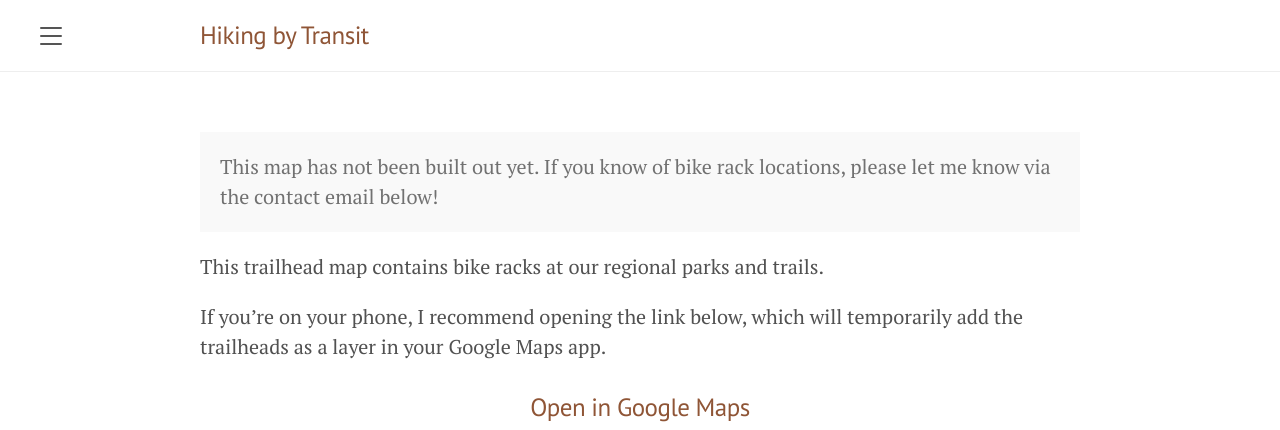
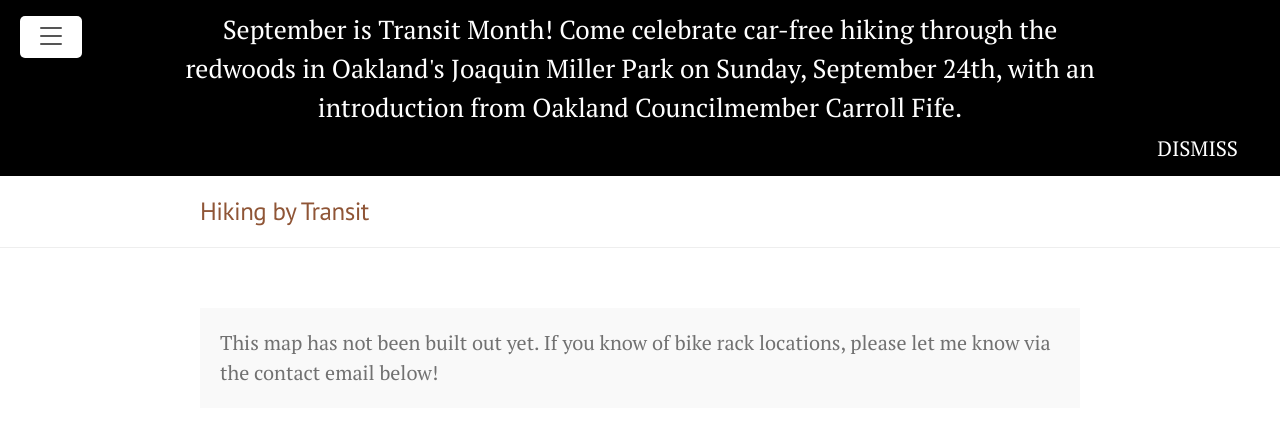
Before and after one commit to tschuy/hiking-by-transit, a Jekyll site: the page built from bikes.md, in a window 1280 px wide, cut to the strip 0-430 px from the top of the page. Built offline with Jekyll 4.4.1, drawn with Linux system fonts in a browser that asks for light colours; some of the changed lines change nothing that is shown.

Commit message:
promo: update to transit month promo, add dismiss button

```diff
--- a/_includes/head.html
+++ b/_includes/head.html
@@ -61,5 +61,12 @@
     el.style.display = hard;
   });
 }
+
+function dismissPromo(endtime) {
+  cookieText = 'promo=false; expires=' + endtime + '; path=/'
+  console.log(cookieText)
+  document.cookie = cookieText
+  document.getElementById("promo").style.display = "none";
+}
   </script>
 </head>
--- a/_includes/promo.html
+++ b/_includes/promo.html
@@ -1,3 +1,6 @@
-<!--<div width="100%" style="background-color: black; color: white; padding: 10px; text-align: center; font-size: 1.3em;"><div style="max-width: 46rem; margin: auto;">
-    <a style="color: white" href="https://www.eventbrite.com/e/ac-transit-7-weekend-service-celebration-hike-tickets-672723583347">Celebrate the return of weekend service to the Berkeley Hills! Join me for a hike in Wildcat Canyon Regional Park on Sunday, August 20th. Click for details!</a>
-</div></div>-->
+<div id="promo" width="100%" style="display: none; background-color: black; color: white; padding: 10px; text-align: center; font-size: 1.3em;">
+    <div style="max-width: 46rem; margin: auto;">
+    <a style="color: white" href="https://www.eventbrite.com/e/transit-month-hike-joaquin-miller-park-tickets-692865839377">September is Transit Month! Come celebrate car-free hiking through the redwoods in Oakland's Joaquin Miller Park on Sunday, September 24th, with an introduction from Oakland Councilmember Carroll Fife.</a>
+</div>
+<div style="text-align: right; max-width: 46em;  margin: auto;"><a style="color: white; font-size: 0.8em" href="#" onclick="dismissPromo('Tues, 26 Sep 2023 00:00:00 UTC'); return false;">DISMISS</a></div>
+</div>
--- a/_layouts/default.html
+++ b/_layouts/default.html
@@ -97,4 +97,11 @@
 		controlElevation.load(opts.elevationControl.url);
 	</script>
   {% endif %}
+	<script>
+	promoValue = document.cookie.split("; ").find((row) => row.startsWith("promo="))?.split("=")[1];
+	if (promoValue != "false") {
+		promoDiv = document.getElementById("promo");
+		promoDiv.style.display = "block";
+	}
+	</script>
 </html>
```
Lines whose indentation alone changed are shown as unchanged.
